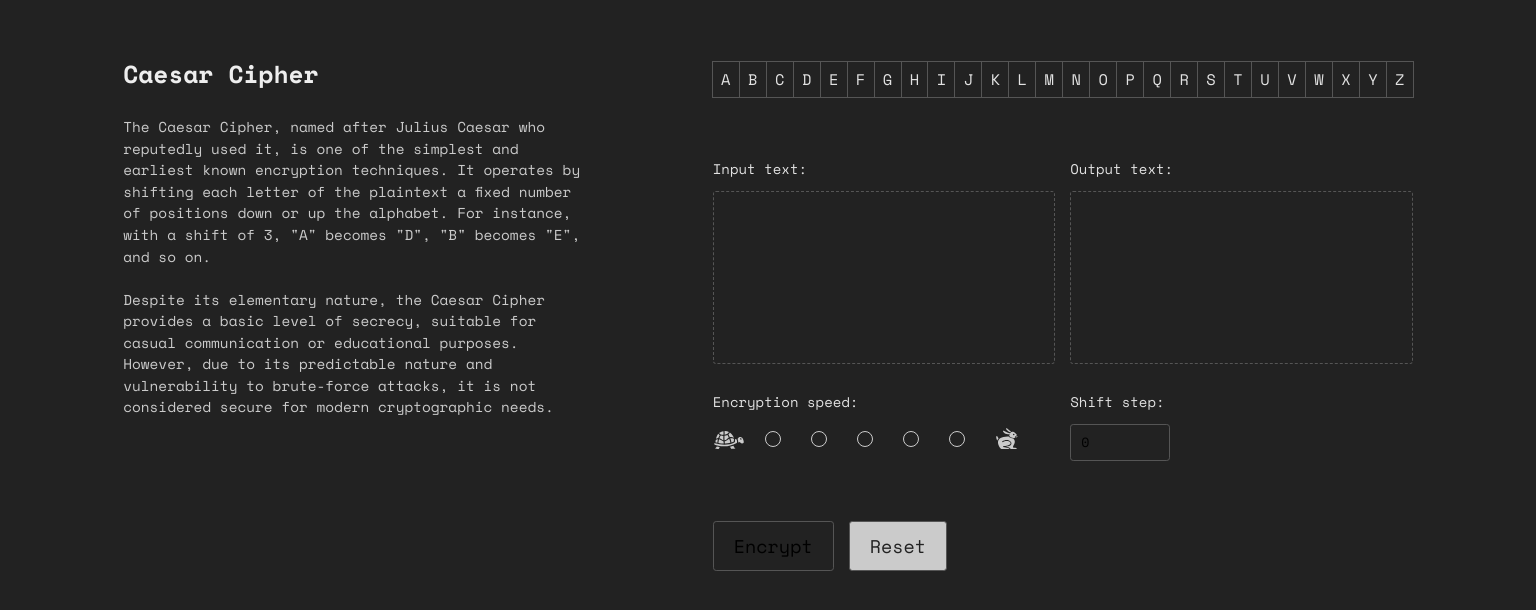
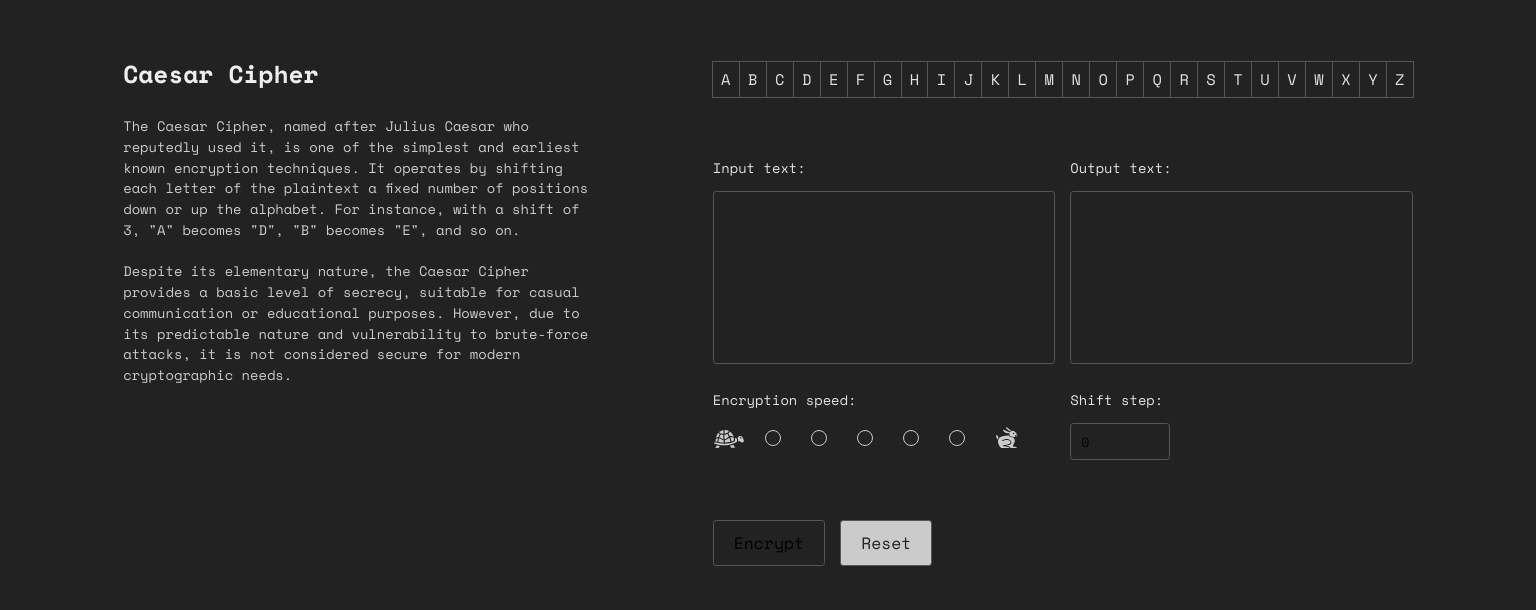
Before and after one commit to bachvo01/Caesar-Cipher, a React (Vite) app: page / in a window 1536 px wide. Shown: the top 610 px of the page. Built offline with nearby package versions, Linux system fonts and the light colour scheme.

Commit message:
added responsive fonts

```diff
--- a/src/App.jsx
+++ b/src/App.jsx
@@ -122,7 +122,7 @@ function App() {
                 <div className='row two'>
                   <label htmlFor='text-area'>Output text:</label>
                   {
-                    isClicked === false && <textarea id='text-area' name='textarea' rows={5} value={output} onChange={e => setOutput(e.target.value)}>{output}</textarea>
+                    isClicked === false && <textarea id='text-area' name='textarea' disabled rows={5} value={output} onChange={e => setOutput(e.target.value)}>{output}</textarea>
                   }
                   {/* {
                     output && <Typewriter text={output} speed={selectedOption}></Typewriter>
--- a/src/App.scss
+++ b/src/App.scss
@@ -193,7 +193,7 @@ textarea{
 								min-height: 150px;
 								max-height: 200px;
 								width: 100%;
-								border: 0.5px dashed #555;
+								border: 0.5px solid #555;
 								border-radius: 0.2rem;
 								font-size: 14px;
 								background-color: transparent;
@@ -230,42 +230,6 @@ textarea{
 								}
 							}
 
-							// &.two{
-							// 	width: 50%;
-							// 	input{
-							// 		width:  30%;
-							// 	}
-
-							// 	.input-highlight-container{
-							// 		height: 150px;
-							// 		width: 100%;
-							// 		border: 0.5px solid #555;
-							// 		border-radius: 0.2rem;
-							// 		font-size: 14px;
-							// 		background-color: transparent;
-							// 		font-family: "SpaceMonoReg";
-							// 		padding-top: 10px;
-							// 		padding-bottom: 5px;
-							// 		padding-left: 10px;
-							// 		padding-right: 10px;
-
-							// 		span{
-							// 			// display: flex;
-							// 			// align-items: center;
-							// 			// // justify-content: center;
-							// 		}
-							// 		.highlight{
-							// 			background-color: #cbcbcb;
-							// 			color: #222;
-							// 			// height: 80%;
-							// 		}
-							// 	}
-							// }
-							// label{
-							// 	font-family: "SpaceMonoReg";
-							// 	font-size: 14px;
-							// }
-
 							label{
 								font-family: "SpaceMonoReg";
 								font-size: 14px;
@@ -285,7 +249,7 @@ textarea{
 							textarea{
 								// height: 25px;
 								// width: 50%;
-								border: 0.5px dashed #555;
+								border: 0.5px solid #555;
 								border-radius: 0.2rem;
 								background-color: transparent;
 								font-family: "SpaceMonoReg";
@@ -295,7 +259,11 @@ textarea{
 								resize: none;
 							}
 
+							&.two{
+								textarea{
 
+								}
+							}
 						}
 					}
 
@@ -321,6 +289,12 @@ textarea{
 								border: 1px solid #ccc;
 								border-radius: 50%;
 								margin-right: 10px;
+								cursor: pointer;
+								transition: 0.3s ease;
+								&:hover{
+									background-color: #555;
+									transition: 0.3s ease;
+								}
 							  }
 
 							  /* Style the custom radio button when checked */
@@ -443,7 +417,7 @@ textarea{
 					}
 
 					.para{
-						font-size: 0.936vw;
+						font-size: 0.9vw;
 					}
 				}
 
@@ -467,7 +441,7 @@ textarea{
 								.input-highlight-container{
 									min-height: calc(10.027vh * 2);
 									max-height: calc(13.369vh * 2);
-									font-size: 0.936vw;
+									font-size: 0.9vw;
 
 									.para{
 										color: #cbcbcb;
@@ -486,12 +460,32 @@ textarea{
 										height: 50%;
 									}
 								}
+
+								label{
+									font-size: 0.9vw;
+								}
 							}
+
+
 
 							textarea{
 								min-height: calc(10.027vh * 2);
 								max-height: calc(13.369vh * 2);
+								font-size: 0.9vw;
 							}
+						}
+
+						.output-container{
+							.column{
+
+							}
+
+							label{
+								font-size: 0.9vw;
+							}
+						}
+						button{
+							font-size: 1.07vw;
 						}
 					}
 				}
```
